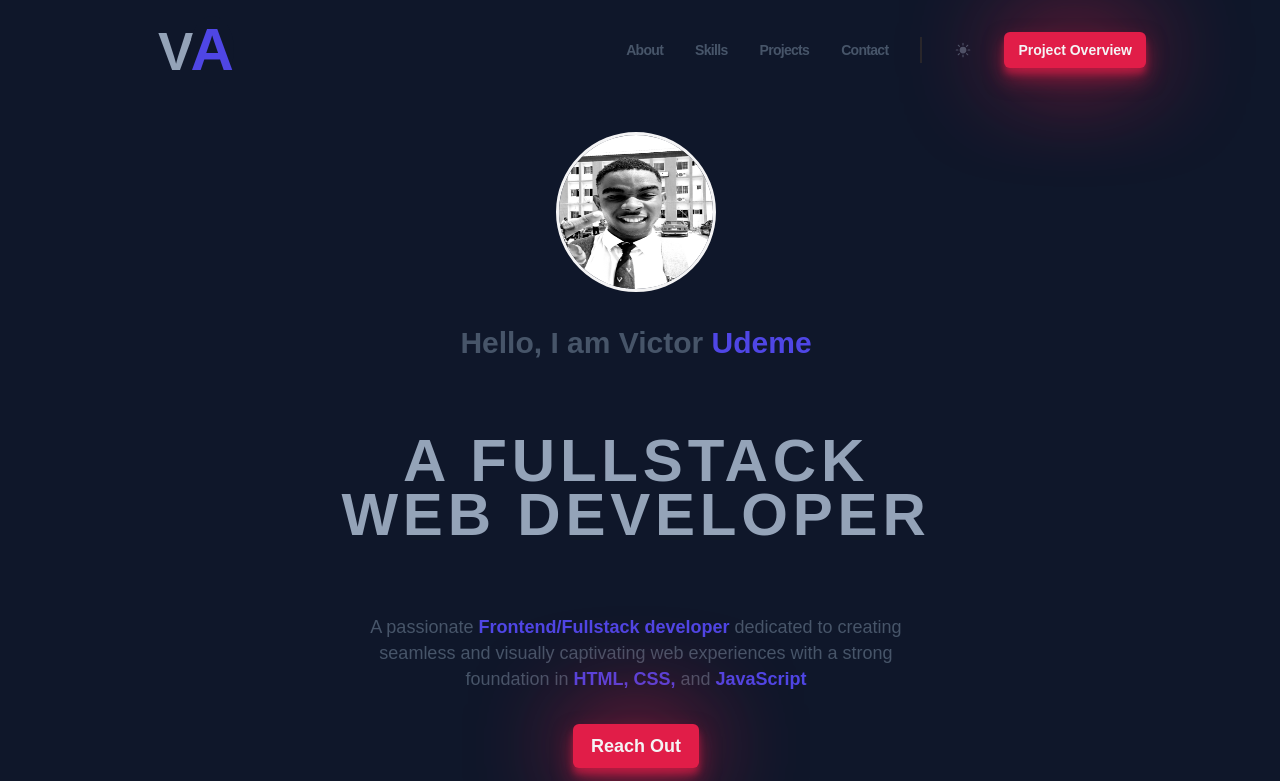
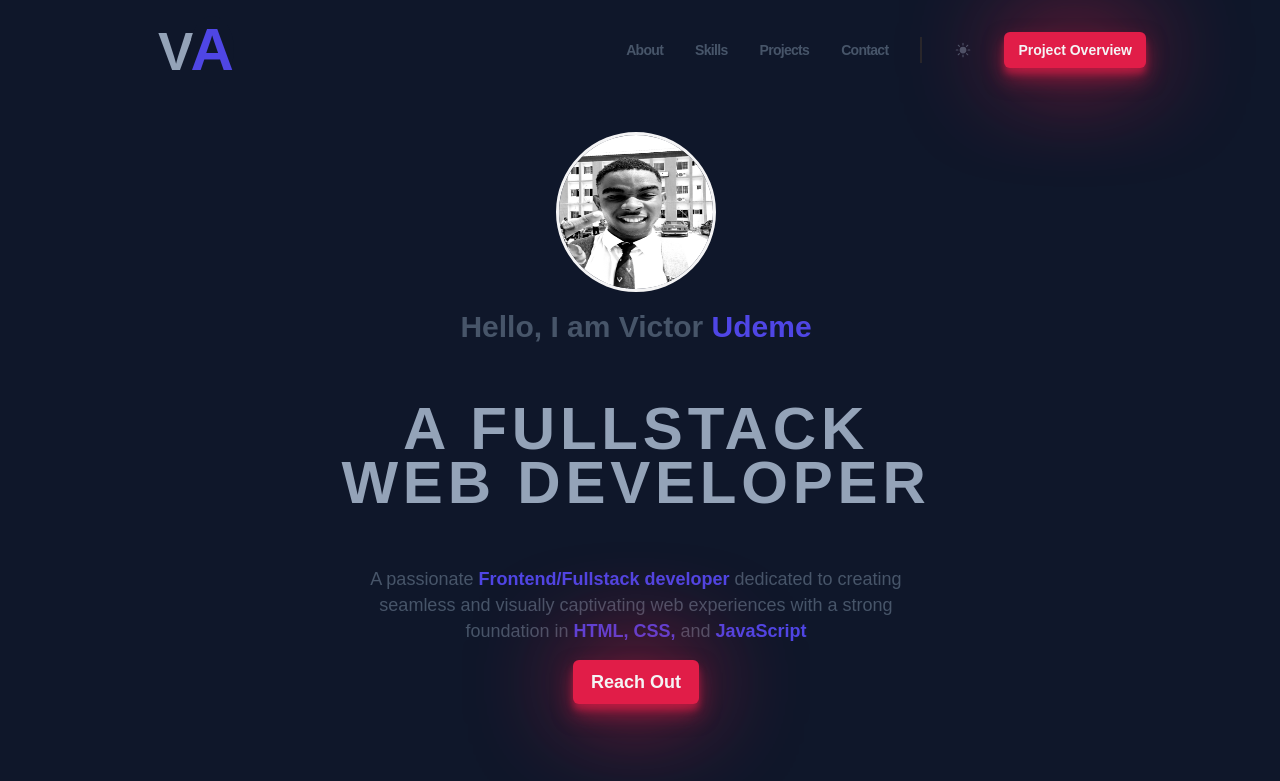
Before and after one commit to VictorUdeme/alx_capstone_project, a website built with Vite: page index.html in a window 1280 px wide. Shown: the top 781 px of the page. Built offline with nearby package versions, Linux system fonts and the light colour scheme; a web font is replaced by a local one.

Commit message:
hero commit

```diff
--- a/styles/components/hero.css
+++ b/styles/components/hero.css
@@ -4,7 +4,7 @@
     flex-direction: column;
     justify-content: center;
     align-items: center;
-    gap: 1rem;
+    gap: 0.5rem;
     margin-top: 2rem;
 }
 
@@ -45,7 +45,7 @@
 /* extraSmall screen */
 @media (min-width: 475px) {
     .hero {
-        gap: 1.5rem;
+        gap: 1rem;
     }
 
 
@@ -87,6 +87,10 @@
 
 /* large screen */
 @media (min-width: 1024px) {
+    .hero {
+        gap: 0.5rem;
+    }
+
     .hero__img {
         width: 8rem;
         height: 8rem;
@@ -119,7 +123,7 @@
 /* extraLarge screen */
 @media (min-width: 1280px) {
     .hero {
-        gap: 2rem;
+        gap: 1rem;
     }
 
     .hero__img {
```
